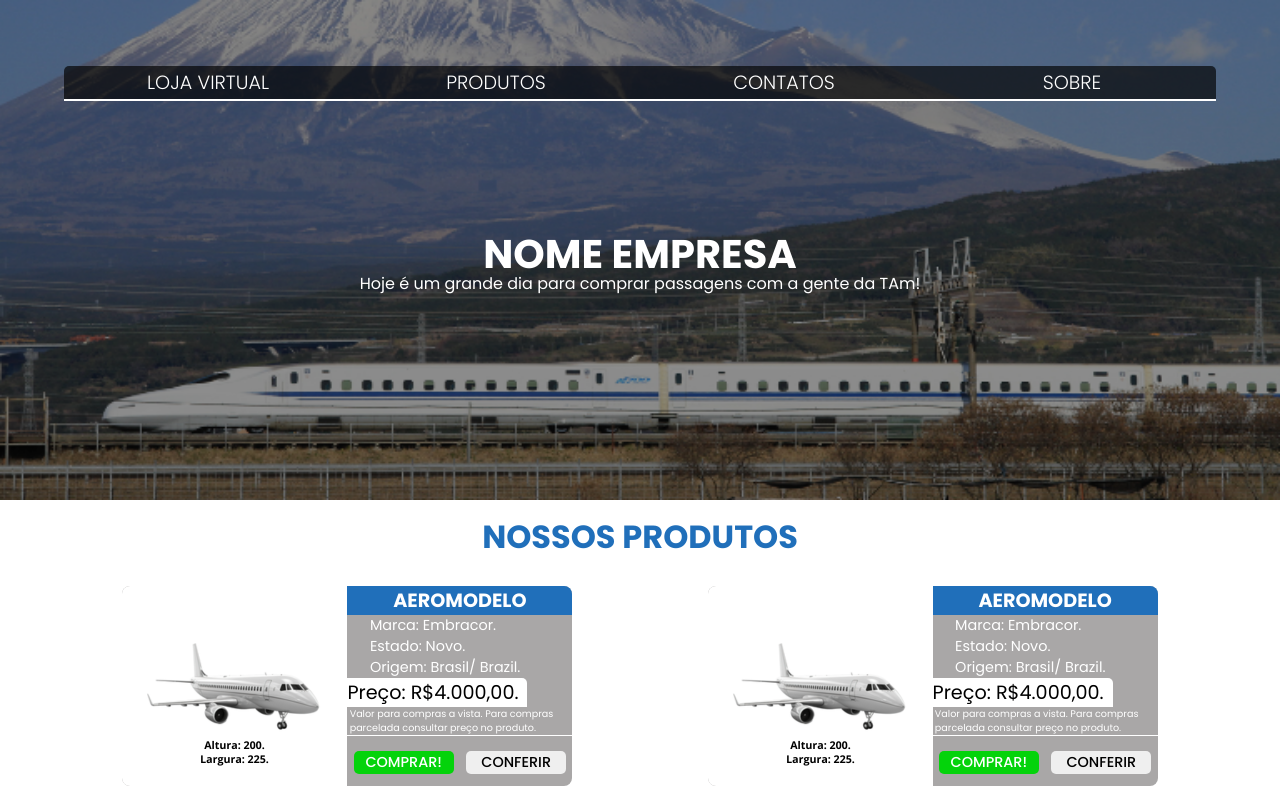
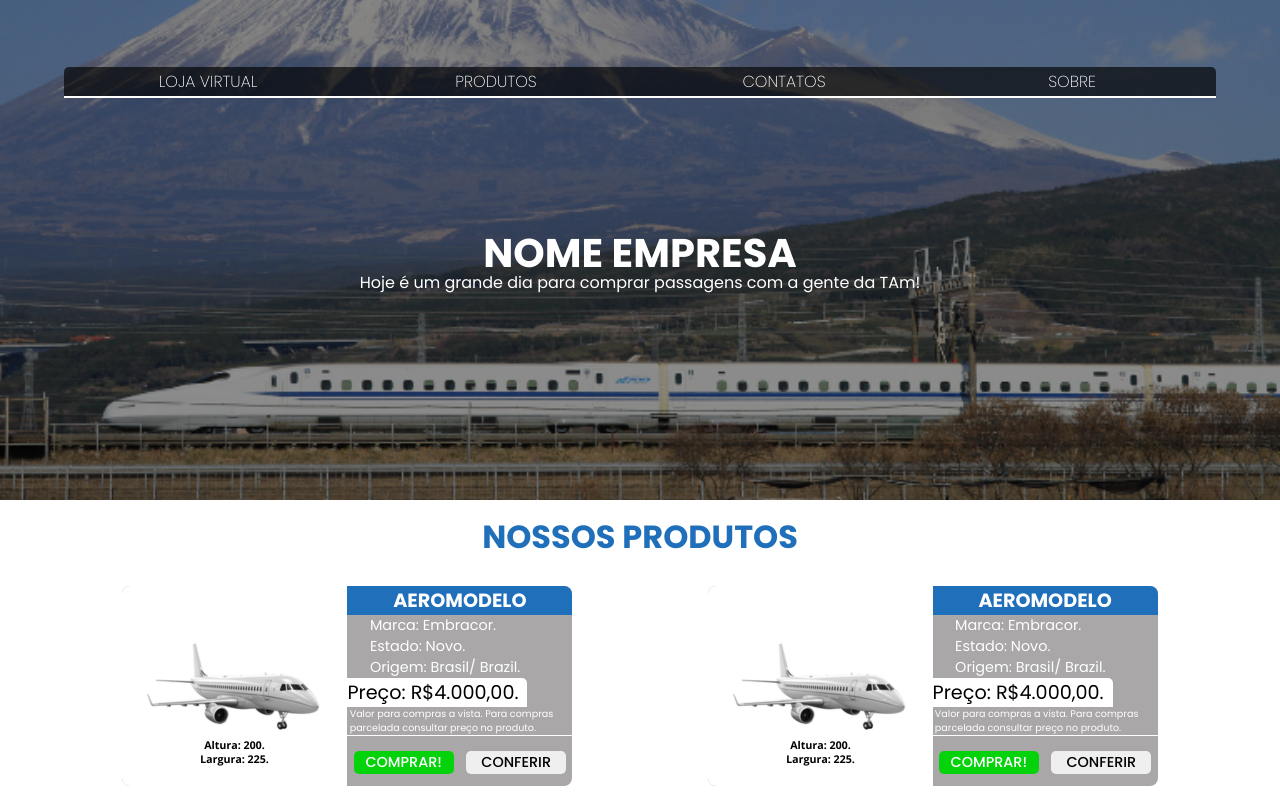
Before and after one commit to OMiqueias/landingPage, a plain HTML site: page opcao4/index.html in a window 1280 px wide. Shown: the top 800 px of the page. Drawn offline with Linux system fonts and the light colour scheme.

Commit message:
versao 5.1.2
Correção no NAV.
Correção na margem.

```diff
--- a/opcao4/css/style.css
+++ b/opcao4/css/style.css
@@ -107,7 +107,7 @@ main {
     align-items: center;
 }
 
-#listaUl>a {
+#listaUl>button {
     width: 100%;
     font-size: 1em;
     text-align: center;
@@ -115,14 +115,21 @@ main {
     color: var(--mainColorFont);
     text-transform: uppercase;
     text-decoration: none;
+    background-color: transparent;
     border: 2px solid transparent;
 }
 
-#listaUl>a:hover {
+#listaUl>button > a{
+    text-decoration: none;
+    color: var(--mainColorFont);
+}
+
+#listaUl>button:hover {
     border-bottom: 2px solid var(--colorBorderHoverNav);
     background-color: var(--backgroundHoverNav);
     border-top-right-radius: 5px;
     border-top-left-radius: 5px;
+    cursor: pointer;
 }
 
 #containerHi {
@@ -166,6 +173,8 @@ main {
     display: flex;
     flex-flow: column wrap;
     align-items: center;
+    margin-left: 1%;
+    margin-right: 1%;
 }
 
 /*Area dos anuncios*/
--- a/opcao4/index.html
+++ b/opcao4/index.html
@@ -15,20 +15,12 @@
         <section class="containerSection primeiro">
             <div id="capaImagem">
                 <nav id="containerNav">
-                    <ul id="listaUl">
-                        <a href="#">
-                            Loja virtual
-                        </a>
-                        <a href="#">
-                            <li>Produtos</li>
-                        </a>
-                        <a href="#">
-                            <li>Contatos</li>
-                        </a>
-                        <a href="#">
-                            <li>Sobre</li>
-                        </a>
-                    </ul>
+                    <div id="listaUl">
+                        <button><a href="#">Loja virtual</a></button>
+                        <button>Produtos</button>
+                        <button>Contatos</button>
+                        <button>Sobre</button>
+                    </div>
                 </nav>
                 <div id="containerHi">
                     <h1 id="nomeEmpresaH1">NOME EMPRESA</h1>
@@ -366,7 +358,8 @@
                 </figure>
             </div>
             <!--Site desenvolvido por: otavio-->
-            <h3 class="direitos"><abbr title="Entre em contato: +55 (11) 98652-0521.">Site desenvolvido por: Otávio M. S. Lima</abbr>
+            <h3 class="direitos"><abbr title="Entre em contato: +55 (11) 98652-0521.">Site desenvolvido por: Otávio M.
+                    S. Lima</abbr>
             </h3>
         </footer>
     </main>
```
